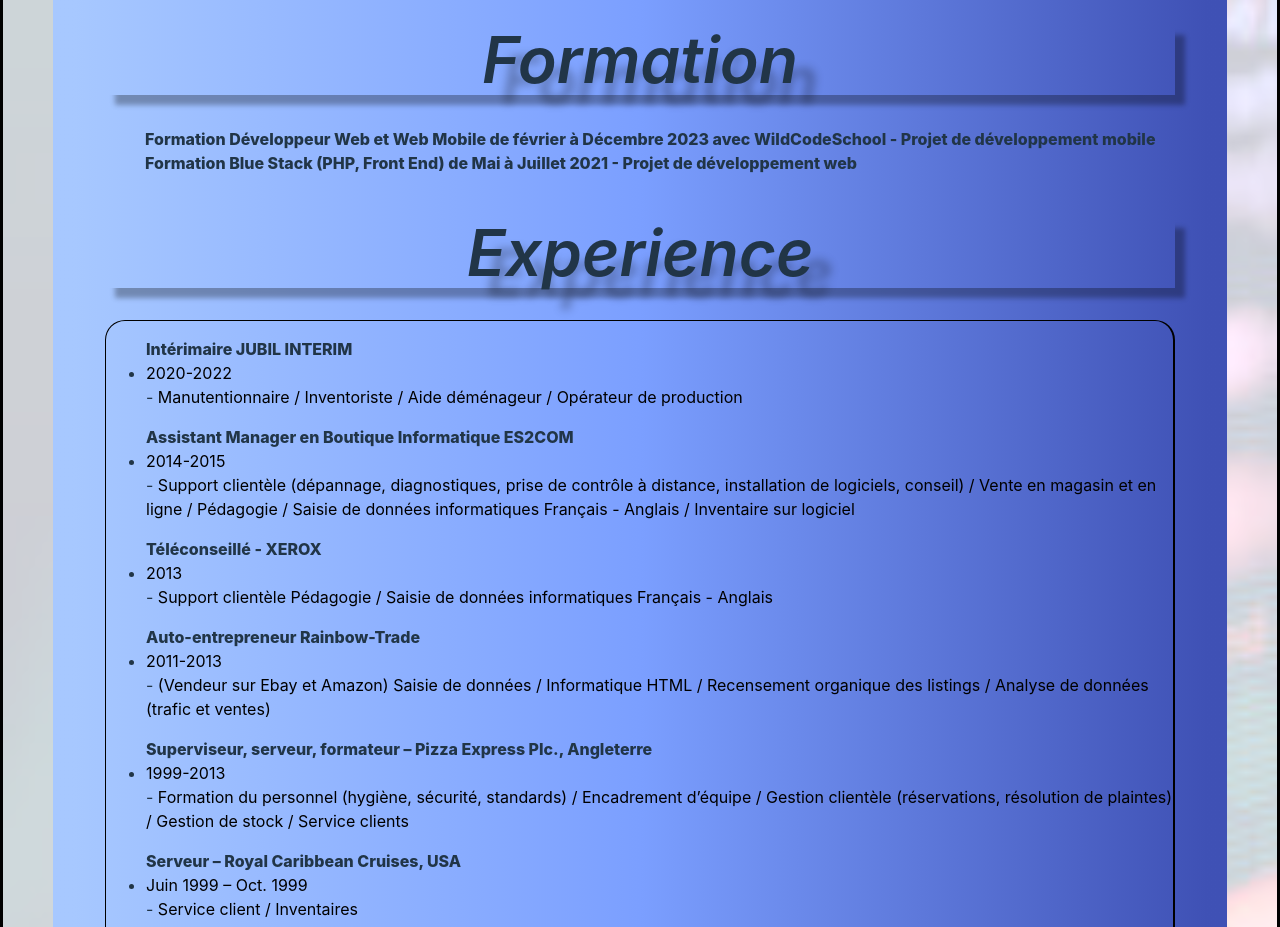
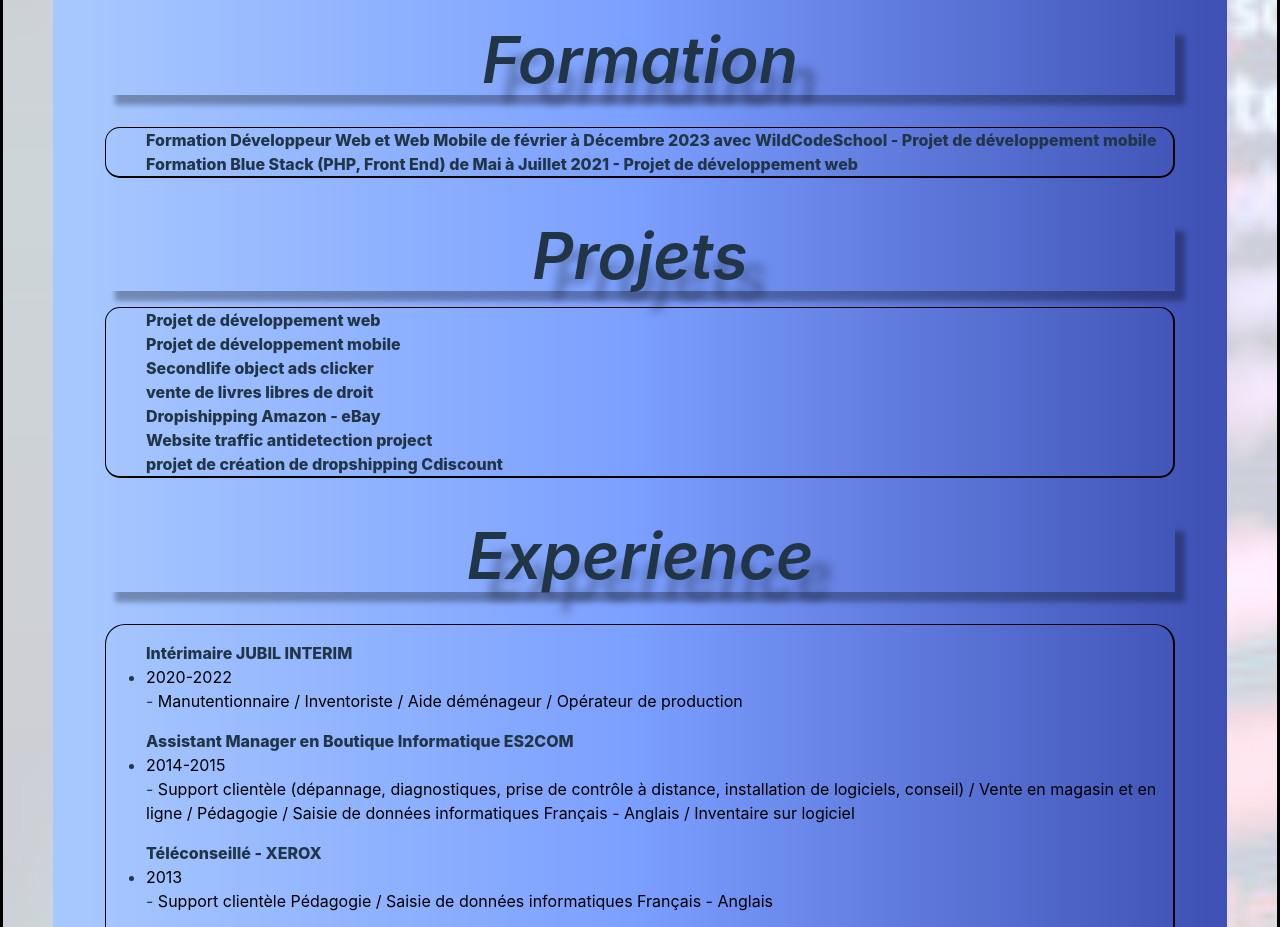
Before and after one commit to Stagy73/CV-React, a React (Vite) app: page / in a window 1280 px wide. Shown: the part 1720-2647 px from the top of the page. Built offline with nearby package versions, Linux system fonts and the light colour scheme.

Commit message:
final upload

```diff
--- a/src/App.css
+++ b/src/App.css
@@ -209,6 +209,10 @@ display: flex;
       font-weight: 800;
       font-size: medium;
       margin-bottom: 40px;
+      border: 1px solid black;
+  border-radius: 15px;
+  border-bottom: 2px solid black;
+  border-right: 2px solid black;
 }
 .linuage {
   display: flex;
@@ -368,3 +372,23 @@ p.trans:hover {
 button:hover {
   transform: scale(3.1);
 }
+
+.projectData {
+  text-align: center;
+  font-size: 4rem;
+  font-weight: 600;
+  margin-bottom: 1rem;
+  text-align: center;
+  box-shadow: 10px 10px 5px rgba(0, 0, 0, 0.3);
+  text-shadow: 20px 20px 10px rgba(0, 0, 0, 0.3);
+  font-style: oblique;
+  position: relative;
+}
+
+.projectDataUl{
+  border: 1px solid black;
+  border-radius: 15px;
+  border-bottom: 2px solid black;
+  border-right: 2px solid black;
+
+}
--- a/src/App.jsx
+++ b/src/App.jsx
@@ -5,6 +5,7 @@ import Competences from './Components/Competences.jsx'
 import Nuages from './Components/Nuages.jsx'
 import Experiences from './Components/Experiences.jsx'
 import Footer from './Components/Footer.jsx'
+import Project from './Components/Project'
 
 
 
@@ -25,6 +26,7 @@ function App() {
       <Details />
       <Competences />
        <Nuages />
+       <Project />
 
       <Experiences />
 
--- /dev/null
+++ b/src/Components/Project.jsx
@@ -0,0 +1,25 @@
+import { data } from '../assets/data.js';
+
+function Project() {
+  const projects = data.filter(item => item.hasOwnProperty('project') && item.project);
+
+  return (
+    <div>
+      <h1 className="projectData">Projets</h1>
+      <div className="Nuages Nuages-text">
+        <ul className="projectDataUl">
+          {projects.map(({ project }) => (
+            <li className="linuage" key={project}>
+              {project}
+            </li>
+          ))}
+          {projects.length === 0 && (
+            <li className="linuage">No projects found.</li>
+          )}
+        </ul>
+      </div>
+    </div>
+  );
+}
+
+export default Project;
```
